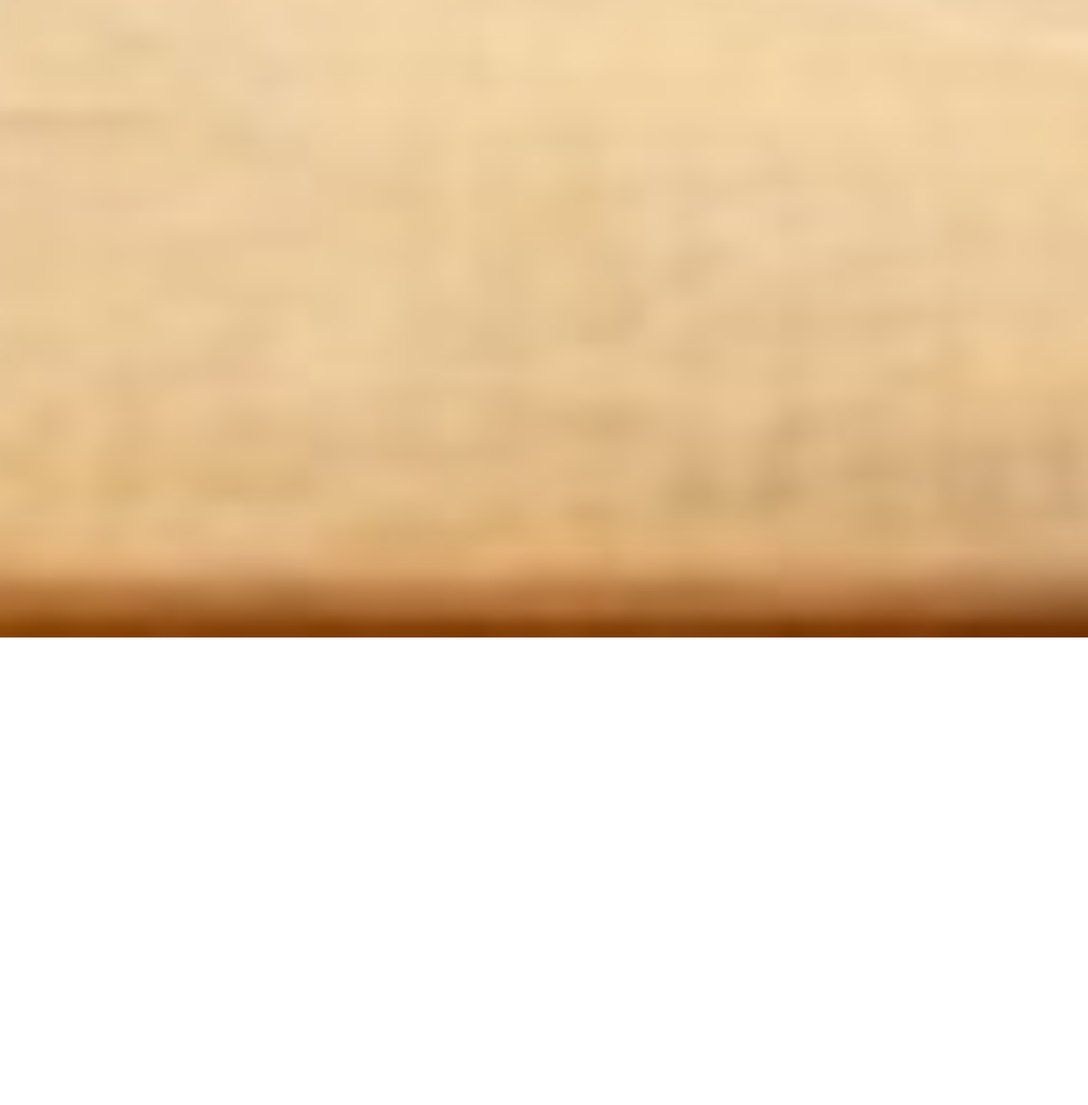
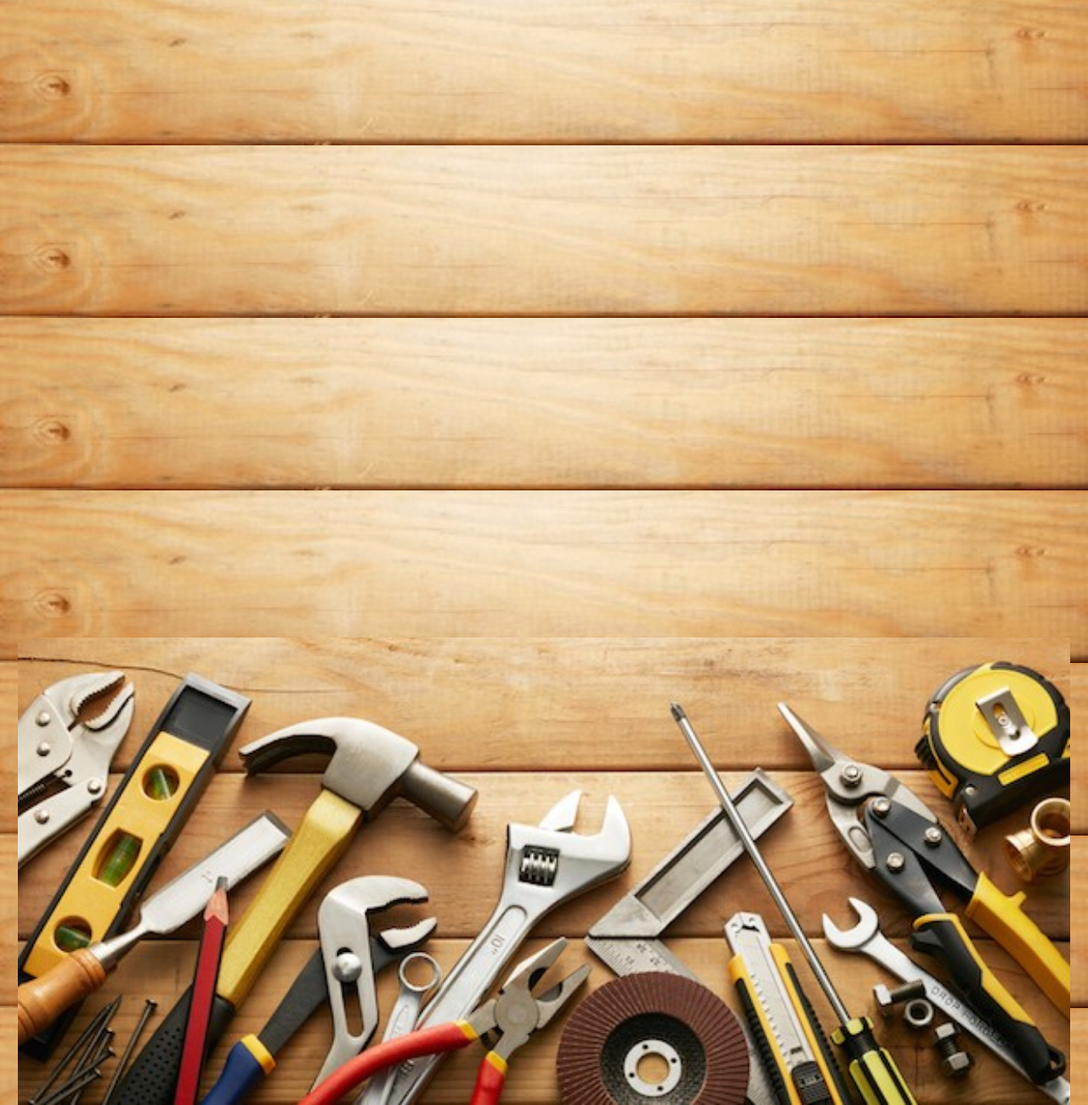
Before and after one commit to tanderson2020/storefront, a plain HTML site: page index.html in a window 1280 px wide. Shown: the part 1250-2550 px from the top of the page at 85% size. Before the commit the page ends 2000 px from the top, so only its background shows below. Drawn offline with nearby package versions, Linux system fonts and the light colour scheme.

Commit message:
getting the background in order

```diff
--- a/css/style.css
+++ b/css/style.css
@@ -1,34 +1,24 @@
-body {
+.bg {
   height: 2000px;
-}
-
-.bg {
-  /* The image used */
+  position: relative;
   background: url("../img/plank-board2.jpg") top repeat-y;
-  /* Full height */
   height: auto;
   width: 100vw;
-
-  /* Center and scale the image nicely */
-  /* background-position: right top, left bottom ;
-  background-repeat: repeat-y, no-repeat; */
+  z-index: 2;
+}
+.bottom-pic {
+  background: url(../img/background-tool.jpg) bottom no-repeat;
+  z-index: 1000;
+  position: relative;
+  bottom: 0;
+  height: 550px;
+  width: 99%;
   background-size: cover;
-}
-.container-fluid{
-    /* background: url(../img/background-tool.jpg) bottom no-repeat;
-
-    height: auto;
-    width: 100vw;
-    background-size: cover; */
-}
-
-.bg, .container{
-    /* background-size: 80%; */
-    /* width: 100%; */
+  margin: 0 auto;
 }
 
 /* nav bar stuff right here */
-.company-logo{
+.company-logo {
   background-image: url(../img/comp-logo.png);
 }
 .row{
@@ -89,3 +79,8 @@
 @media screen and (min-width: 768px) {
   .top-nav {display: flex; flex-direction: row; justify-content: space-around;}
 }
+
+
+.pls-work{
+  width: 100%;
+}
--- a/index.html
+++ b/index.html
@@ -2,15 +2,12 @@
 <html lang="en" dir="ltr">
   <head>
       <meta charset="utf-8">
-        <link rel="stylesheet" href="css/style.css">
       <link rel="stylesheet" href="https://stackpath.bootstrapcdn.com/bootstrap/4.3.1/css/bootstrap.min.css" integrity="sha384-ggOyR0iXCbMQv3Xipma34MD+dH/1fQ784/j6cY/iJTQUOhcWr7x9JvoRxT2MZw1T" crossorigin="anonymous">
       <link rel="stylesheet" href="https://use.fontawesome.com/releases/v5.7.1/css/all.css" integrity="sha384-fnmOCqbTlWIlj8LyTjo7mOUStjsKC4pOpQbqyi7RrhN7udi9RwhKkMHpvLbHG9Sr" crossorigin="anonymous"><!-- font awesome CDN -->
+      <link rel="stylesheet" href="css/style.css">
       <title>Tool Love</title>
-
   </head>
-
   <body class="bg">
-
     <nav id="main-nav" class="top-nav">
         <a class="nav-item logo" href="#">
           <span class="label">Your Strengths?</span>
@@ -26,23 +23,13 @@
         </a>
         <a href="javascript:void(0);" class="nav-item trigram" onclick="navToggle()">&#9776;</a>
     </nav>
-
-        <section class="container-fluid">
-
-
+    <section class="container-fluid pls-work">
       <div class="row">
-                        <div class="col">Left column</div>
+          <!-- <div class="col">Left column</div>
           <div class="col">Center column</div>
-                        <div class="col">Right column</div>
+          <div class="col">Right column</div> -->
       </div>
-
-
-
-
-
+      <div class="bottom-pic"></div>
     </section>
-
-
-
   </body>
 </html>
```
Lines whose indentation alone changed are shown as unchanged.
